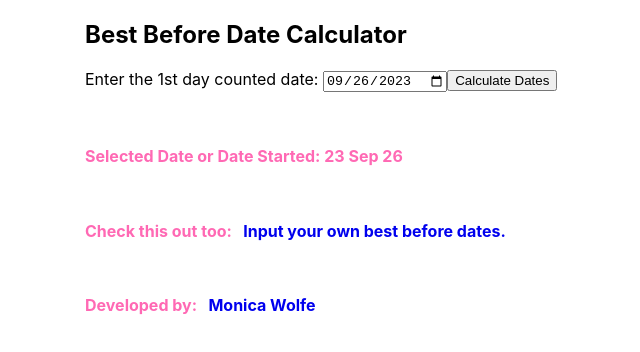
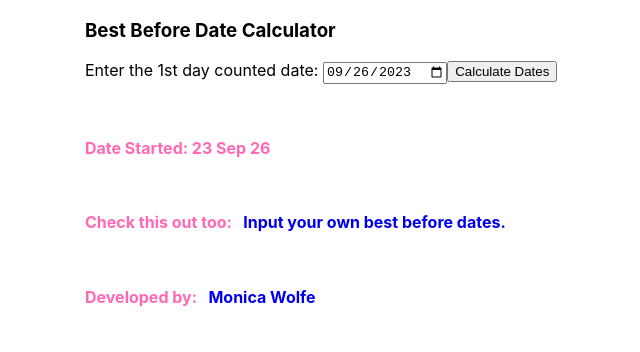
Before and after one commit to mcwolfe2011/best-before-date-app, a React (Create React App) app: page / in a window 1280 px wide. Shown: the top 352 px of the page, without its empty margins (107-747 px from the left). Built offline with nearby package versions, Linux system fonts and the light colour scheme.

Commit message:
add 4 days

```diff
--- a/src/App.js
+++ b/src/App.js
@@ -26,7 +26,7 @@ function AddDaysToDate() {
     if (!isNaN(inputDate.getTime())) {
       // Create an array of days to calculate
       const daysToCalculate = [
-        3, 5, 7, 8, 10, 12, 14, 15, 18, 21, 25, 28, 30, 35, 40, 45
+        3, 4, 5, 7, 8, 10, 12, 14, 15, 18, 21, 25, 28, 30, 35, 40, 45
       ];
 
       // Calculate and format the dates
@@ -48,7 +48,7 @@ function AddDaysToDate() {
   return (
     <div className="app-container">
       <div>
-        <h2>Best Before Date Calculator</h2>
+        <h3>Best Before Date Calculator</h3>
         <label>
           Enter the 1st day counted date:&nbsp;
           <input
@@ -61,8 +61,7 @@ function AddDaysToDate() {
         <button onClick={calculateDates}>Calculate Dates</button>
         {startDate && (
           <h4 className="developer">
-            Selected Date or Date Started:{" "}
-            {formatDateToYYMMDD(new Date(startDate))}
+            Date Started: {formatDateToYYMMDD(new Date(startDate))}
           </h4>
         )}
         <div>
```
